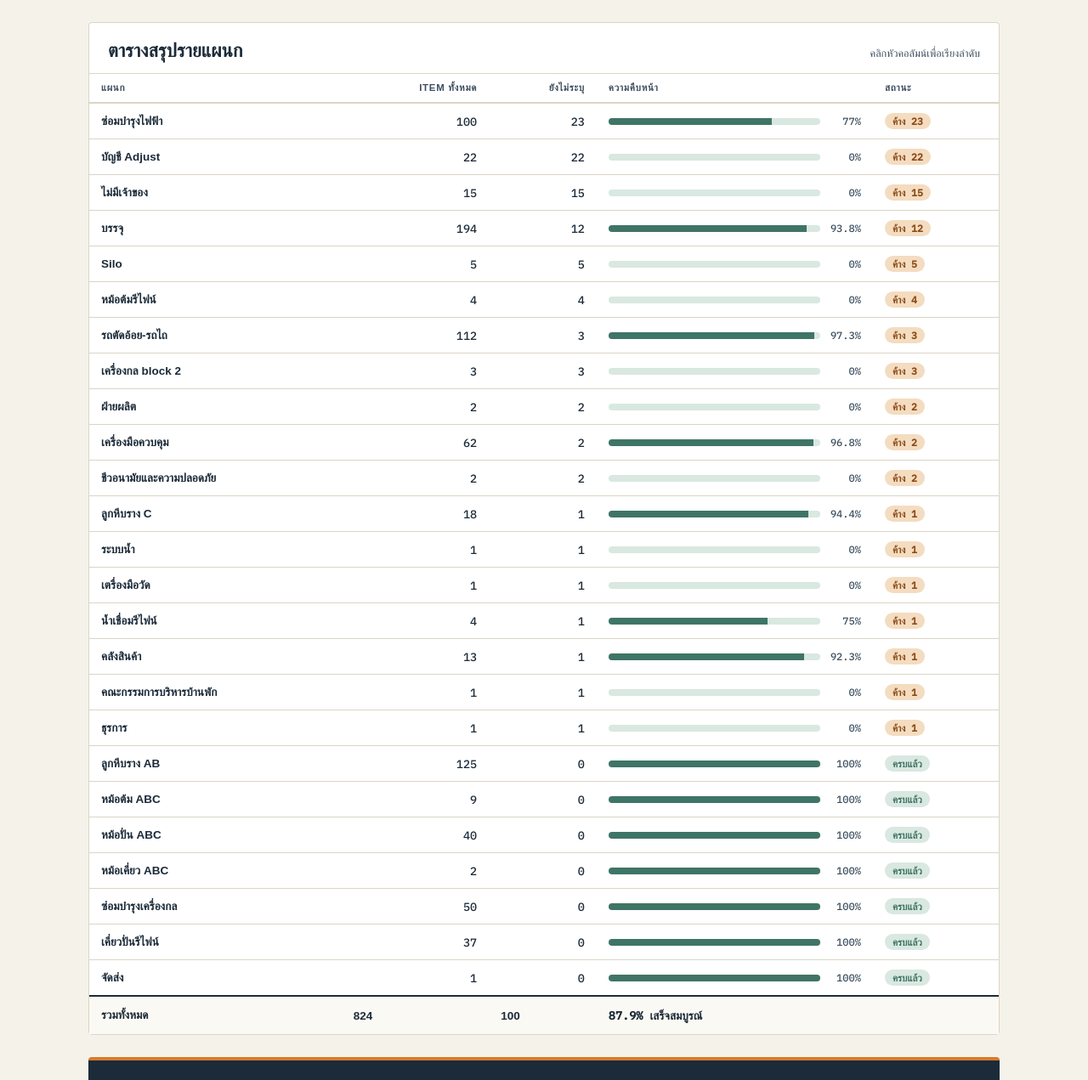
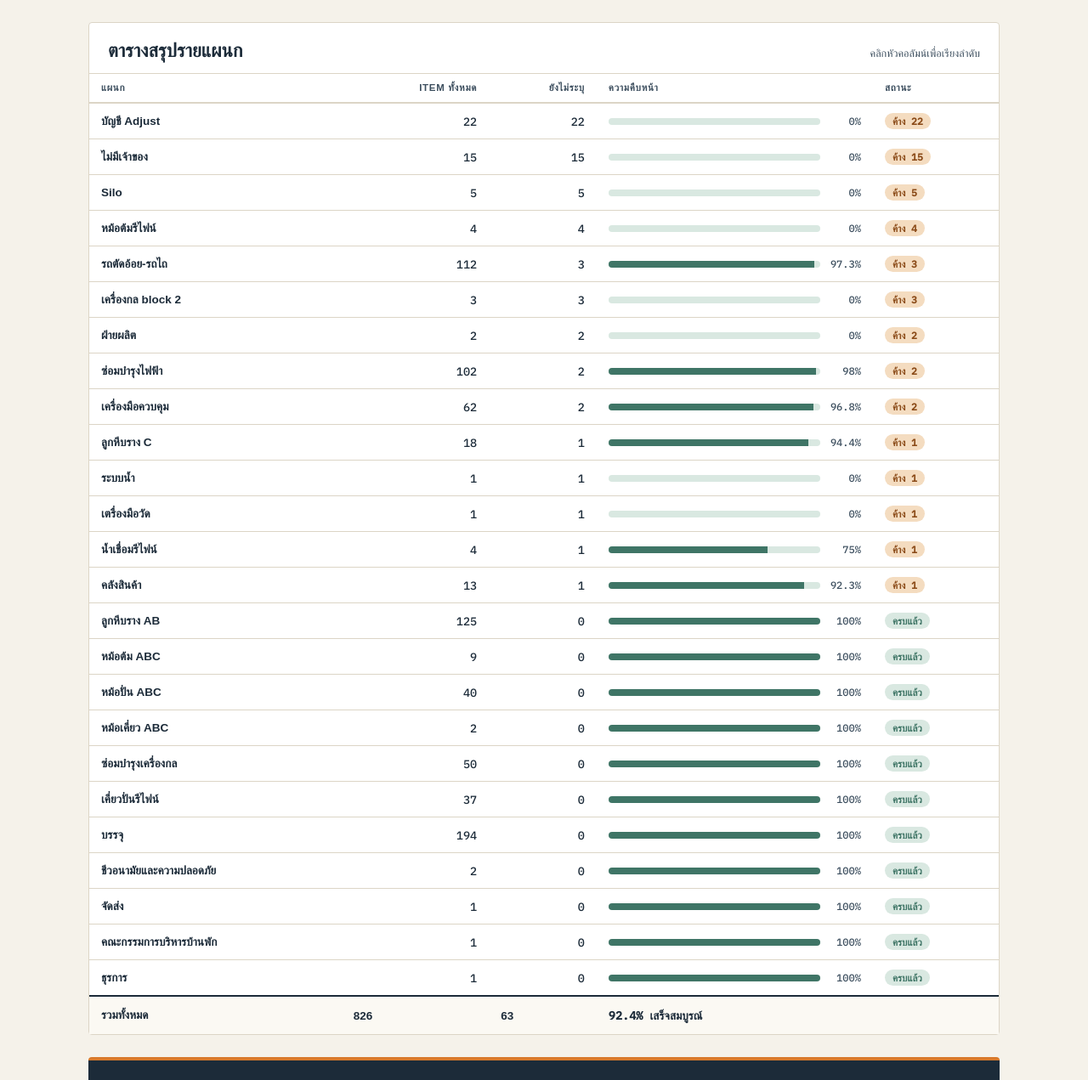
Before and after one commit to pjaomsins-stack/-update-status-dead-stock-KBS, a plain HTML site: page index.html in a window 1280 px wide. Shown: the part 420-1691 px from the top of the page at 85% size. Drawn offline with nearby package versions, Linux system fonts and the light colour scheme; a web font is replaced by a local one.

Commit message:
Add files via upload

```diff
--- a/index.html
+++ b/index.html
@@ -365,19 +365,19 @@ const data = [
 ["ซ่อมบำรุงเครื่องกล", 50, 0],
 ["เครื่องกล block 2", 3, 3],
 ["ระบบน้ำ", 1, 1],
-["ซ่อมบำรุงไฟฟ้า", 100, 23],
+["ซ่อมบำรุงไฟฟ้า", 102, 2],
 ["เครื่องมือควบคุม", 62, 2],
 ["เตรื่องมือวัด", 1, 1],
 ["น้ำเชื่อมรีไฟน์", 4, 1],
 ["หม้อต้มรีไฟน์", 4, 4],
 ["เคี่ยวปั่นรีไฟน์", 37, 0],
 ["Silo", 5, 5],
-["บรรจุ", 194, 12],
+["บรรจุ", 194, 0],
 ["คลังสินค้า", 13, 1],
-["ชีวอนามัยและความปลอดภัย", 2, 2],
+["ชีวอนามัยและความปลอดภัย", 2, 0],
 ["จัดส่ง", 1, 0],
-["คณะกรรมการบริหารบ้านพัก", 1, 1],
-["ธุรการ", 1, 1]
+["คณะกรรมการบริหารบ้านพัก", 1, 0],
+["ธุรการ", 1, 0]
 ].map(([name,total,missing]) => ({
   name, total, missing,
   done: total-missing,
```
